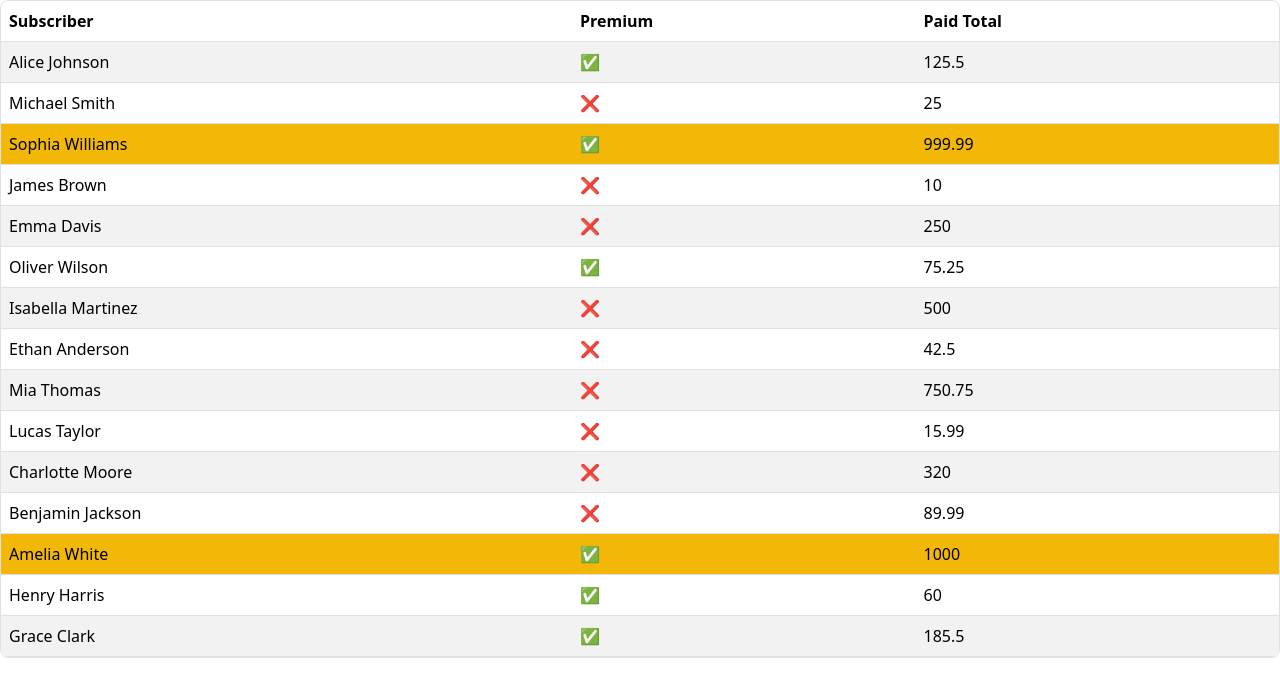
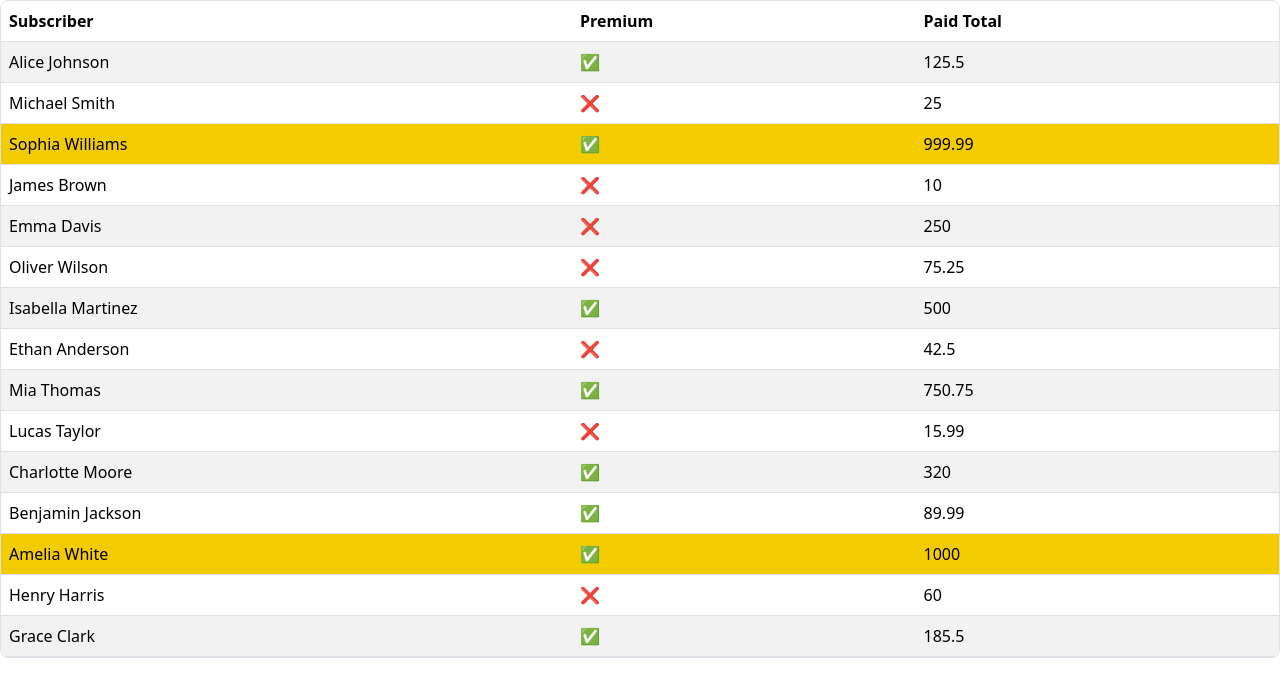
Before and after one commit to Question2007/Szamonkeres, a plain HTML site: page index.html in a window 1280 px wide. Drawn offline with nearby package versions, Linux system fonts and the light colour scheme.

Commit message:
Gold osztály külön css-be raktam.

```diff
--- a/index.html
+++ b/index.html
@@ -6,11 +6,7 @@
     <title>Számonkérés</title>
     <link href="https://cdn.jsdelivr.net/npm/bootstrap@5.3.9/dist/css/bootstrap.min.css" rel="stylesheet" integrity="sha384-yEPZ7jP9S0QKiUQ0m3jjsO4ProIW7wvR9gXkI7JOGa2XVsw53Yke2bsdkBbjmmiX" crossorigin="anonymous">
 <script src="https://cdn.jsdelivr.net/npm/bootstrap@5.3.9/dist/js/bootstrap.bundle.min.js" integrity="sha384-WyOxWvTyr1QaMPfiPJSv76iReVthorl5uWlFtZPyK0IEB0hGzo9y5Bp9mYanr8Bu" crossorigin="anonymous"></script>
-    <style>
-        .gold {
-            background-color: gold;
-        }
-    </style>
+    <link rel="stylesheet" href="style.css">
 
 </head>
 <body>
--- a/main.js
+++ b/main.js
@@ -24,10 +24,6 @@ async function init() {
 
         if (i.paid_total > 800) {
             tr.classList.add("gold");
-            tr.classList.add("bg-warning")
-            subscriber.classList.add("bg-warning")
-            premium.classList.add("bg-warning")
-            paid.classList.add("bg-warning")
         }
 
         tr.appendChild(subscriber)
--- a/patrons.json
+++ b/patrons.json
@@ -26,12 +26,12 @@
   },
   {
     "subscriber": "Oliver Wilson",
-    "premium": true,
+    "premium": false,
     "paid_total": 75.25
   },
   {
     "subscriber": "Isabella Martinez",
-    "premium": false,
+    "premium": true,
     "paid_total": 500.0
   },
   {
@@ -41,7 +41,7 @@
   },
   {
     "subscriber": "Mia Thomas",
-    "premium": false,
+    "premium": true,
     "paid_total": 750.75
   },
   {
@@ -51,12 +51,12 @@
   },
   {
     "subscriber": "Charlotte Moore",
-    "premium": false,
+    "premium": true,
     "paid_total": 320.0
   },
   {
     "subscriber": "Benjamin Jackson",
-    "premium": false,
+    "premium": true,
     "paid_total": 89.99
   },
   {
@@ -66,7 +66,7 @@
   },
   {
     "subscriber": "Henry Harris",
-    "premium": true,
+    "premium": false,
     "paid_total": 60.0
   },
   {
--- /dev/null
+++ b/style.css
@@ -0,0 +1,3 @@
+.gold td {
+    background-color: gold !important;
+}
```
